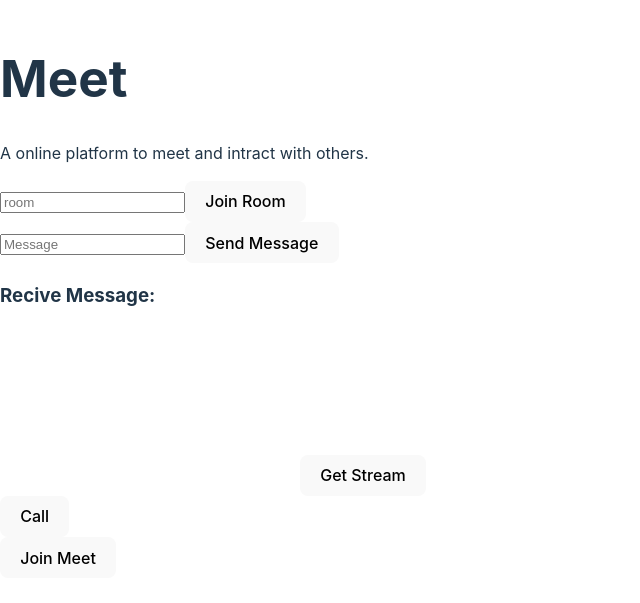
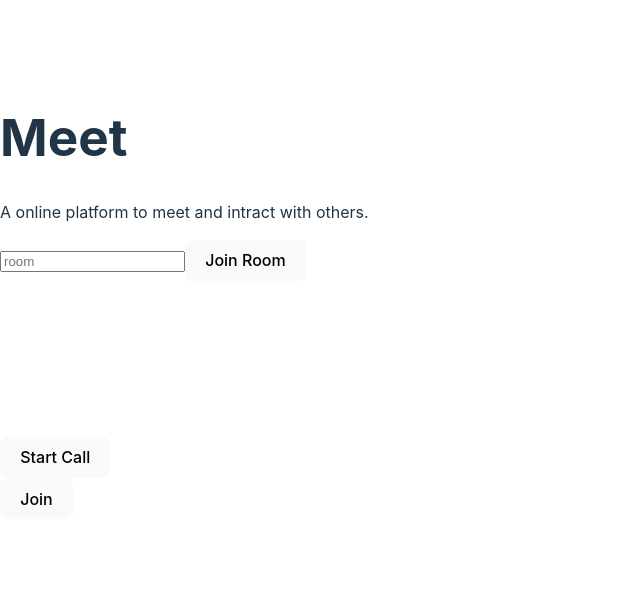
Before and after one commit to Akhilbisht798/meet, a React (Vite) app in the folder client/: page / in a window 1280 px wide. Shown: the part 103-706 px from the top of the page, without its empty margins (0-640 px from the left). Built offline with nearby package versions, Linux system fonts and the light colour scheme; no server answers.

Commit message:
video added in caller side

```diff
--- a/client/src/App.jsx
+++ b/client/src/App.jsx
@@ -1,14 +1,12 @@
 import socket from "./components/socket"
 import { useEffect, useRef, useState } from "react";
 import { initWebRtc, initWebRtcAnswer } from "./components/webrtc";
+import { onRecivingSDPOffer } from "./components/socketUtility";
 
 function App() {
   const [room, setRoom] = useState("");
-  const [message, setMessage] = useState("")
-  const [reciveMessage, setReciveMessage] = useState('')
   const [stream, setStream] = useState(null);
   const [sdp, setSdp] = useState(null);
-  const [peerConnection, setPeerConnection] = useState(null)
   const videoRef = useRef(null)
 
   // Helper Function
@@ -17,28 +15,22 @@ function App() {
       socket.emit("join_room", room);
     }
   };
-  const sendMessage = () => {
-    socket.emit("message", { message, room });
-  };
   const getStream = async () => {
     try {
       const s = await navigator.mediaDevices.getUserMedia({video: true});
       setStream(s);
       return s;
     } catch (err) {
-      console.log("Error Getting Stream: ", s);
+      console.log("Error Getting Stream: ", err);
     }
   };
-
   const callOrRecive = async () => {
-    const peer = await initWebRtc({ stream, room });
-    setPeerConnection(peer);
-  }
-  const joinMeet = async () => {
     const s = await getStream();
-    console.log(s);
-    const peer = await initWebRtcAnswer({stream: s, sdp, room});
-    setPeerConnection(peer);
+    if (sdp !== null) {
+      await initWebRtcAnswer({stream: s, sdp, room});
+    } else {
+      await initWebRtc({ stream: s, room });
+    }
   }
 
   // UseEffects
@@ -48,17 +40,7 @@ function App() {
       }
   }, [stream]);
   useEffect(() => {
-    socket.on("recive_message", (data) => {
-      setReciveMessage(data);
-    })
-    // Use Answer SPD function for this.
-    socket.on("recive_sdp_offer", (data) => {
-      setSdp(data);
-    })
-    socket.on("recive_sdp_answer", (data) => {
-      console.log("Answer Recived from caller", data);
-
-    })
+    onRecivingSDPOffer(setSdp);
   }, []);
   return (
     <>
@@ -69,24 +51,14 @@ function App() {
         <button onClick={joinRoom}>Join Room</button>
       </div>
       <div>
-        <input placeholder="Message" onChange={(e) => {setMessage(e.target.value)}}/>
-        <button onClick={sendMessage}>Send Message</button>
+        <video ref={videoRef} autoPlay />
+        <video id="remoteVideo" autoPlay />
       </div>
       <div>
-        <h3>Recive Message: </h3>
-        <h4>{reciveMessage}</h4>
+        <button onClick={callOrRecive}>Start Call</button>
       </div>
       <div>
-        <video ref={videoRef} autoPlay />
-        <button onClick={getStream}>Get Stream</button>
-      </div>
-
-
-      <div>
-        <button onClick={callOrRecive}>Call</button>
-      </div>
-      <div>
-        <button onClick={joinMeet}>Join Meet</button>
+        <button onClick={callOrRecive}>Join</button>
       </div>
     </>
   )
--- /dev/null
+++ b/client/src/components/socketUtility.js
@@ -0,0 +1,30 @@
+import socket from "./socket";
+
+export const joinRoom = (room) => {
+    if (room !== '') {
+      socket.emit("join_room", room);
+    }
+}
+
+export const sendMessage = ({ message, room }) => {
+	socket.emit("message", { message, room });
+};
+
+export const onReciveMessage = (callback) => {
+    socket.on("recive_message", (data) => {
+      callback(data);
+    })
+}
+
+export const onRecivingSDPOffer = (callback) => {
+    socket.on("recive_sdp_offer", (data) => {
+      callback(data);
+    })
+}
+
+export const onReciveSDPAnswer = ({ peerConnection }) => {
+	socket.on("recive_sdp_answer", (data) => {
+		peerConnection.setRemoteDescription(data);
+		console.log("connection established.")
+	})
+}
--- a/client/src/components/webrtc.jsx
+++ b/client/src/components/webrtc.jsx
@@ -1,4 +1,5 @@
 import socket from './socket.js'
+import { onReciveSDPAnswer } from './socketUtility.js';
 
 const config = [
    {
@@ -8,22 +9,31 @@ const config = [
 
 export async function initWebRtc({ stream, room }) {
 	try {
-		let offer;
 		const peerConnection = new RTCPeerConnection({ iceServers: config });
 		await stream.getTracks().forEach( function(track) {
 			peerConnection.addTrack(track, stream);
 		});
-		offer = peerConnection.createOffer()
+		const offer = peerConnection.createOffer()
 		peerConnection.setLocalDescription(offer);
 		peerConnection.onicegatheringstatechange = ev => {
 			if (peerConnection.iceGatheringState === 'complete') {
-				console.log("SDP COMPLETE: SEND SDP")
 				const desc = peerConnection.localDescription
 				socket.emit("sdp_offer", { sdp: desc, room});
 			}
 		};
+		peerConnection.ontrack = e => {
+			const stream = e.streams[0];
+			const videoElement = document.getElementById('remoteVideo');
+			videoElement.srcObject = stream;
+
+		}
+		peerConnection.onsignalingstatechange = e => {
+			console.log("State: ", peerConnection.iceConnectionState)
+			if (peerConnection.iceConnectionState === 'disconnected') {
+				console.log("client disconnected")
+			}
+		}
 		socket.on("recive_sdp_answer", (data) => {
-			console.log("Answer Recived from caller", data);
 			peerConnection.setRemoteDescription(data);
 			console.log("connection established.")
 		})
@@ -35,24 +45,36 @@ export async function initWebRtc({ stream, room }) {
 
 export async function initWebRtcAnswer({ stream, sdp, room }) {
 	try {
-		console.log("Stream from INITWEBRTCANSWER: ", stream);
 		const peerConnection = new RTCPeerConnection({ iceServers: config });
 		await stream.getTracks().forEach( function(track) {
 			peerConnection.addTrack(track, stream);
 		});
+		console.log("Sdp recived from caller", sdp)
 		peerConnection.setRemoteDescription(sdp);
 		const answer = await peerConnection.createAnswer()
 		peerConnection.setLocalDescription(answer);
 		peerConnection.onicegatheringstatechange = ev => {
 			if (peerConnection.iceGatheringState === 'complete') {
-				console.log("SDP COMPLETE: SEND ANSWER")
 				const desc = peerConnection.localDescription
 				socket.emit("sdp_answer", { sdp: desc, room });
 			}
 		};
-
+		peerConnection.ontrack = e => {
+			const stream = e.streams[0];
+			const videoTrack = stream.getVideoTracks();
+			if (videoTrack.length > 0) {
+				console.log("video Track detected.");
+			}
+		}
+		peerConnection.onsignalingstatechange = e => {
+			console.log("State: ", peerConnection.iceConnectionState)
+			if (peerConnection.iceConnectionState === 'disconnected') {
+				console.log("client disconnected")
+			}
+		}
 		return peerConnection;
 	} catch (err) {
 		console.log("Error in setting up peerConnection ", err);
 	}
+
 }
```
Also changed, not shown: client/src/components/webrtcUtility.js (deleted), 1 other file (tests, documents, lock files or other folders).
